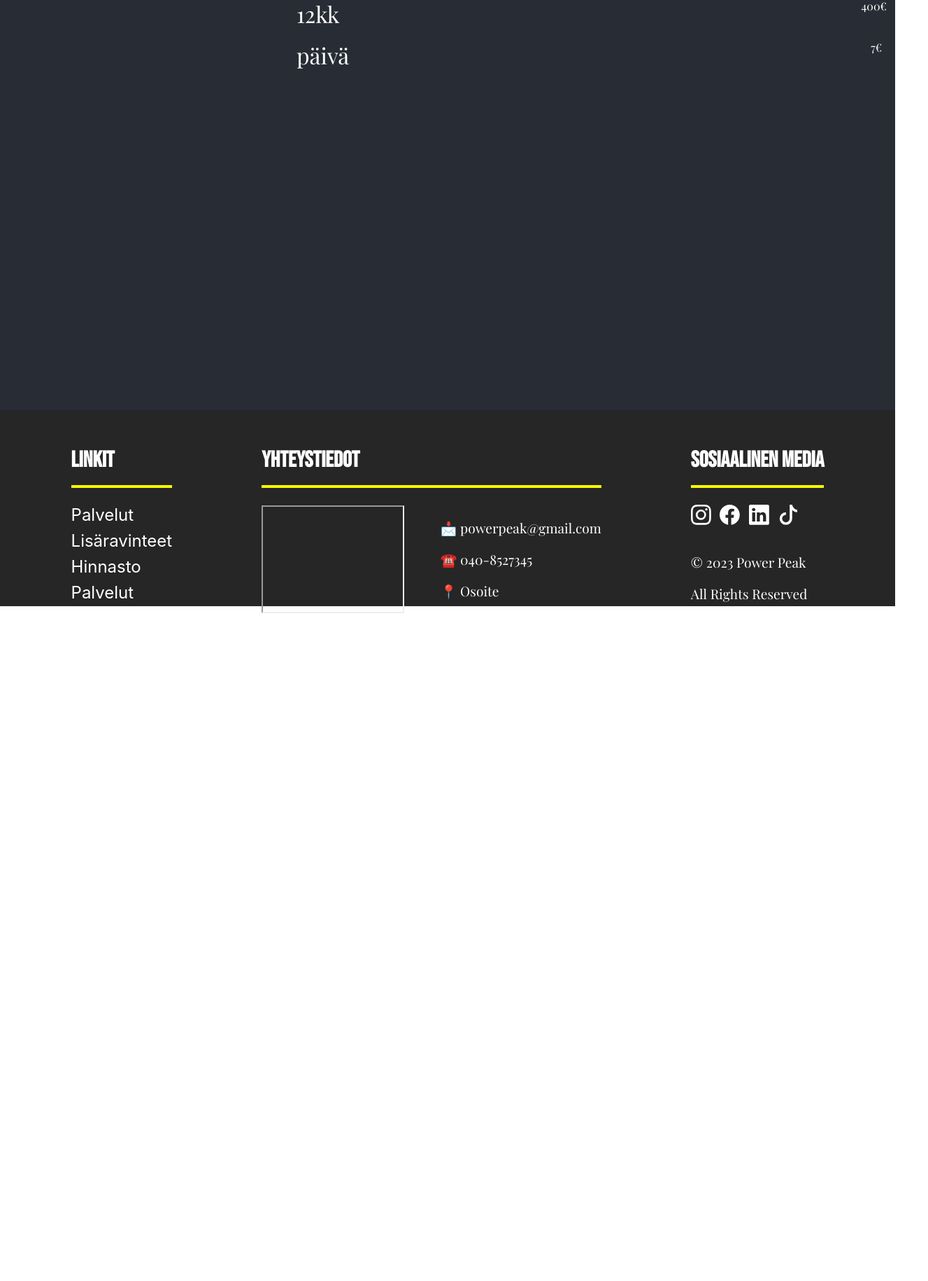
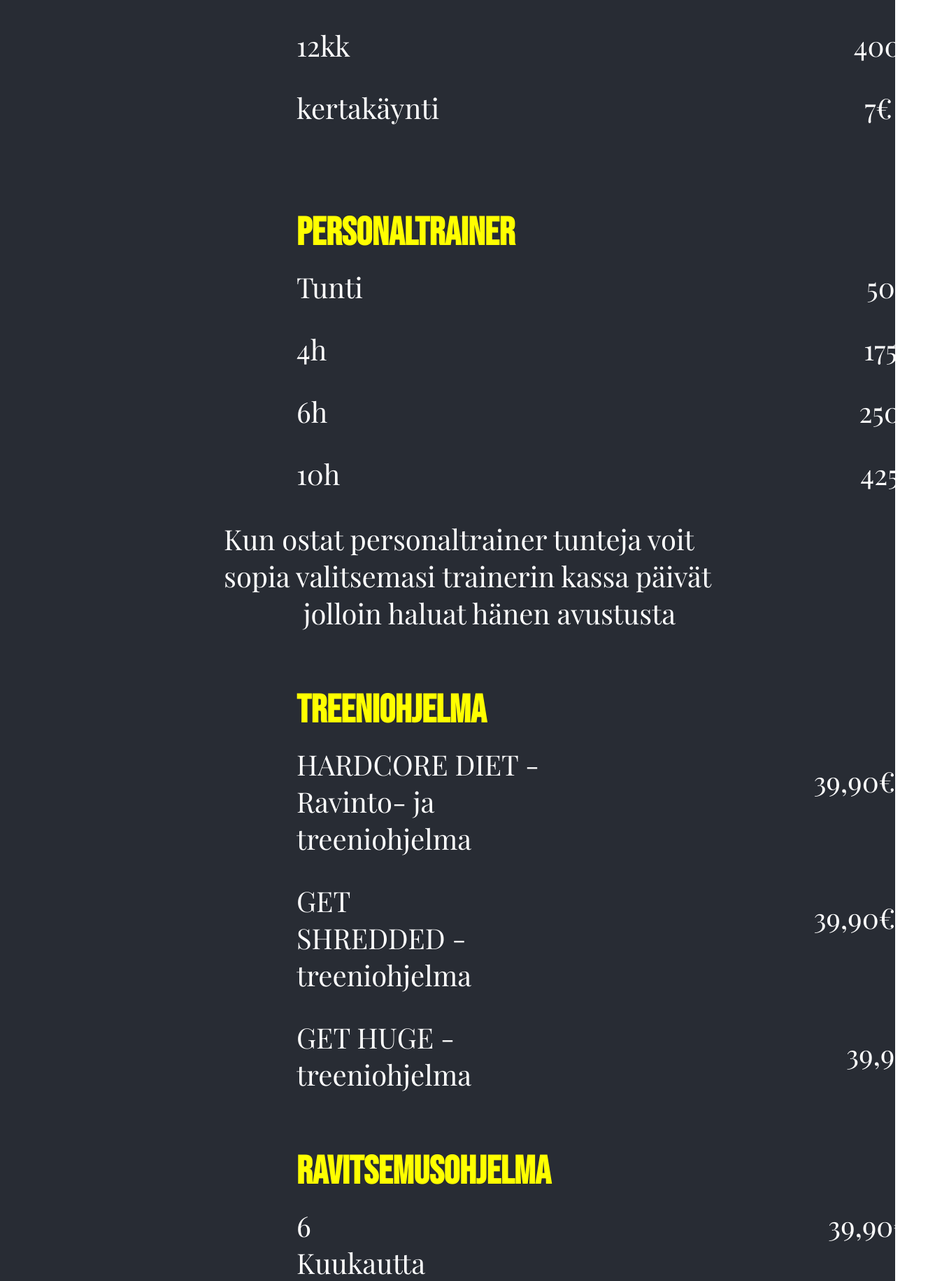
Before and after one commit to Gh0stMaj0r/Power-Peak, a React (Create React App) app: page /hinnasto in a window 1280 px wide. Shown: the part 310-2140 px from the top of the page at 70% size, 1327 px wide, since content can reach past the window. Before the commit the page ends 1186 px from the top, so only its background shows below. Built offline with nearby package versions, Linux system fonts and the light colour scheme; grey boxes are pictures that could not be loaded.

Commit message:
price-update

```diff
--- a/src/Pages/Price-list-Page/Prices.scss
+++ b/src/Pages/Price-list-Page/Prices.scss
@@ -38,7 +38,7 @@
 
 .H-Body {
   background-color: #282c34;
-  height: 100vh;
+  height: 300vh;
 }
 
 .otsikko {
@@ -55,6 +55,7 @@
 
 .paikka {
   margin-left: 53vh;
+  margin-top: 2vh;
 }
 
 .hinta-container {
@@ -67,26 +68,82 @@
   margin-top: 2vh;
 }
 
-.tuote,
-.hinta {
-  margin-right: 10px; /* Adjust as needed to add space between the texts */
-  font-family: Playfair Display;
+.hinta1, .hinta2, .hinta3, .PRhinta, .PRhinta2, .tuote, .PRhinta3,.TRhinta,.TRhinta2,.TRhinta3,.RMhinta, .RMhinta2, .PRp,.RMp{
+  font-size: 5vh;
+  display: flex;
+}
+h1{
+  font-size: 7vh;
+  top: 1vh;
 }
 .hinta1{
-  margin-left: 95vh; /* Adjust this value as needed */
+  margin-left: 93vh; /* Adjust this value as needed */
   color: white;
   float: right;
   font-family: Playfair Display;
 }
 .hinta2 {
-  margin-left: 92vh; /* Adjust this value as needed */
+  margin-left: 90vh; /* Adjust this value as needed */
   color: white;
   float: right;
   font-family: Playfair Display;
 }
 
 .hinta3 {
-  margin-left: 92vh; /* Adjust this value as needed */
+  margin-left: 76vh; /* Adjust this value as needed */
   color: white;
   font-family: Playfair Display;
 }
+.PRhinta{
+  margin-left: 96vh; /* Adjust this value as needed */
+  color: white;
+  font-family: Playfair Display;
+}
+.PRhinta2{
+  margin-left: 95vh; /* Adjust this value as needed */
+  color: white;
+  font-family: Playfair Display;
+}
+.PRhinta3{
+  margin-left: 93vh; /* Adjust this value as needed */
+  color: white;
+  font-family: Playfair Display;
+}
+.PRp, .RMp{
+  color:white;
+  text-align-last: center;
+  margin-left: 40vh;
+  margin-right: 25vh;
+  display: flex;
+}
+.personaltrainer{
+  margin-top: 10vh;
+}
+.TRhinta{
+  margin-top: 3vh;
+    margin-left: 41vh; /* Adjust this value as needed */
+  color: white;
+  font-family: Playfair Display;
+}
+.TRhinta2{
+  margin-top: 3vh;
+    margin-left: 57vh; /* Adjust this value as needed */
+  color: white;
+  font-family: Playfair Display;
+}
+.TRhinta3{
+  margin-top: 3vh;
+    margin-left: 67vh; /* Adjust this value as needed */
+  color: white;
+  font-family: Playfair Display;
+}
+.RMhinta{
+    margin-left: 72vh; /* Adjust this value as needed */
+  color: white;
+  font-family: Playfair Display;
+}
+.RMhinta2{
+    margin-left: 70vh; /* Adjust this value as needed */
+  color: white;
+  font-family: Playfair Display;
+}
--- a/src/Pages/Price-list-Page/Prices.tsx
+++ b/src/Pages/Price-list-Page/Prices.tsx
@@ -15,23 +15,86 @@ const Hinnat = () => {
         <div className='underline'></div>
       </header>
       <div className='Paikka'>
-      <h1 className='otsikko'>Jäsenyydet</h1>
+      <h1 className='otsikko'>JÄSENYYDET</h1>
 
       <div className="container">
   <div className="tuote">1kk</div>
   <div className="hinta1">40€</div>
 </div>
+<br></br>
 <div className="container">
   <div className="tuote">12kk</div>
   <div className="hinta2">400€</div>
 </div>
+<br></br>
 <div className="container">
-  <div className="tuote">päivä</div>
+  <div className="tuote">kertakäynti</div>
   <div className="hinta3">7€</div>
 </div>
+<br></br>
+<br></br>
 
+<div className='personaltrainer'>
+<h1 className='otsikko'>PERSONALTRAINER</h1>
 
+<div className="container">
+  <div className="tuote">Tunti</div>
+  <div className="hinta2">50€</div>
+</div>
+<br></br>
+<div className="container">
+  <div className="tuote">4h</div>
+  <div className="PRhinta">175€</div>
+</div>
+<br></br>
+<div className="container">
+  <div className="tuote">6h</div>
+  <div className="PRhinta2">250€</div>
+</div>
+<br></br>
+<div className="container">
+  <div className="tuote">10h</div>
+  <div className="PRhinta3">425€</div>
+</div>
+<p className='PRp'>Kun ostat personaltrainer tunteja voit sopia valitsemasi trainerin
+   kassa päivät jolloin haluat hänen avustusta</p>
+   </div>
+   <div className='personaltrainer'>
+<h1 className='otsikko'>TREENIOHJELMA</h1>
 
+<div className="container">
+  <div className="tuote">HARDCORE DIET - <br></br>Ravinto- ja treeniohjelma
+</div>
+  <div className="TRhinta">39,90€</div>
+</div>
+<br></br>
+<div className="container">
+  <div className="tuote">GET SHREDDED - <br></br>treeniohjelma
+</div>
+  <div className="TRhinta2">39,90€</div>
+</div>
+<br></br>
+<div className="container">
+  <div className="tuote">GET HUGE - <br></br>treeniohjelma
+</div>
+  <div className="TRhinta3">39,90€</div>
+</div>
+</div>
+<div className='personaltrainer'>
+<h1 className='otsikko'>RAVITSEMUSOHJELMA</h1>
+
+<div className="container">
+  <div className="tuote">6 Kuukautta</div>
+  <div className="RMhinta">39,90€</div>
+</div>
+<br></br>
+<div className="container">
+  <div className="tuote">12 Kuukautta</div>
+  <div className="RMhinta2">39,90€</div>
+</div>
+<p className='RMp'>Ravitsemusohjelmaan sisältyy kolme tapaamista ja yksi koko kehonkoostumusmittaus per kuukausi
++ ruokapäiväkirja, analyysit ja seuranta</p>
+</div>
       </div>
 
     </div>
```
